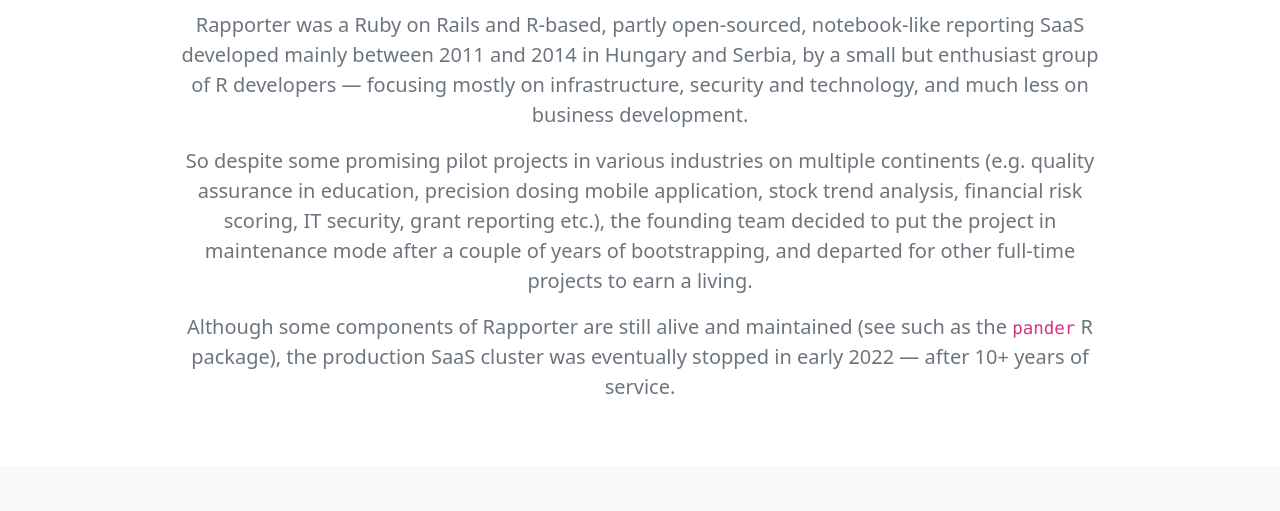
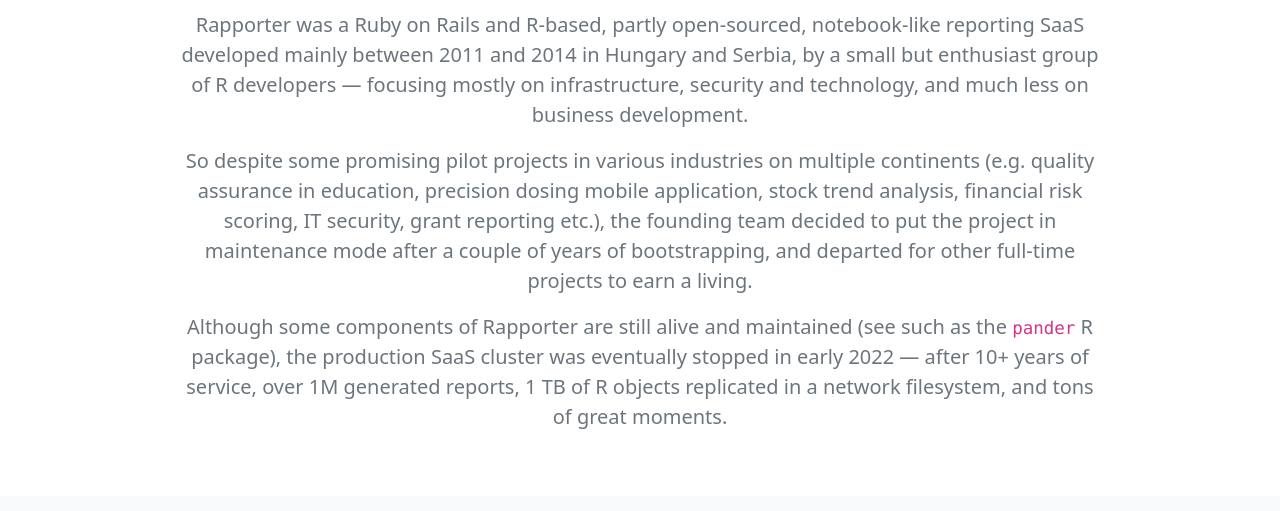
Before and after one commit to Rapporter/www-bye, a plain HTML site: page index.html in a window 1280 px wide. Shown: the part 240-751 px from the top of the page. Drawn offline with nearby package versions, Linux system fonts and the light colour scheme; some packages are replaced by stand-ins of ours; a script that the page names is missing.

Commit message:
some numbers on the 10 years

```diff
--- a/index.html
+++ b/index.html
@@ -73,8 +73,10 @@
                             still alive and maintained (see such as
                             the <code>pander</code> R package), the
                             production SaaS cluster was eventually
-                            stopped in early 2022 — after 10+ years
-                            of service.
+                            stopped in early 2022 — after 10+ years of
+                            service, over 1M generated reports, 1 TB
+                            of R objects replicated in a network
+                            filesystem, and tons of great moments.
                         </p>
                     </div>
                 </div>
```
